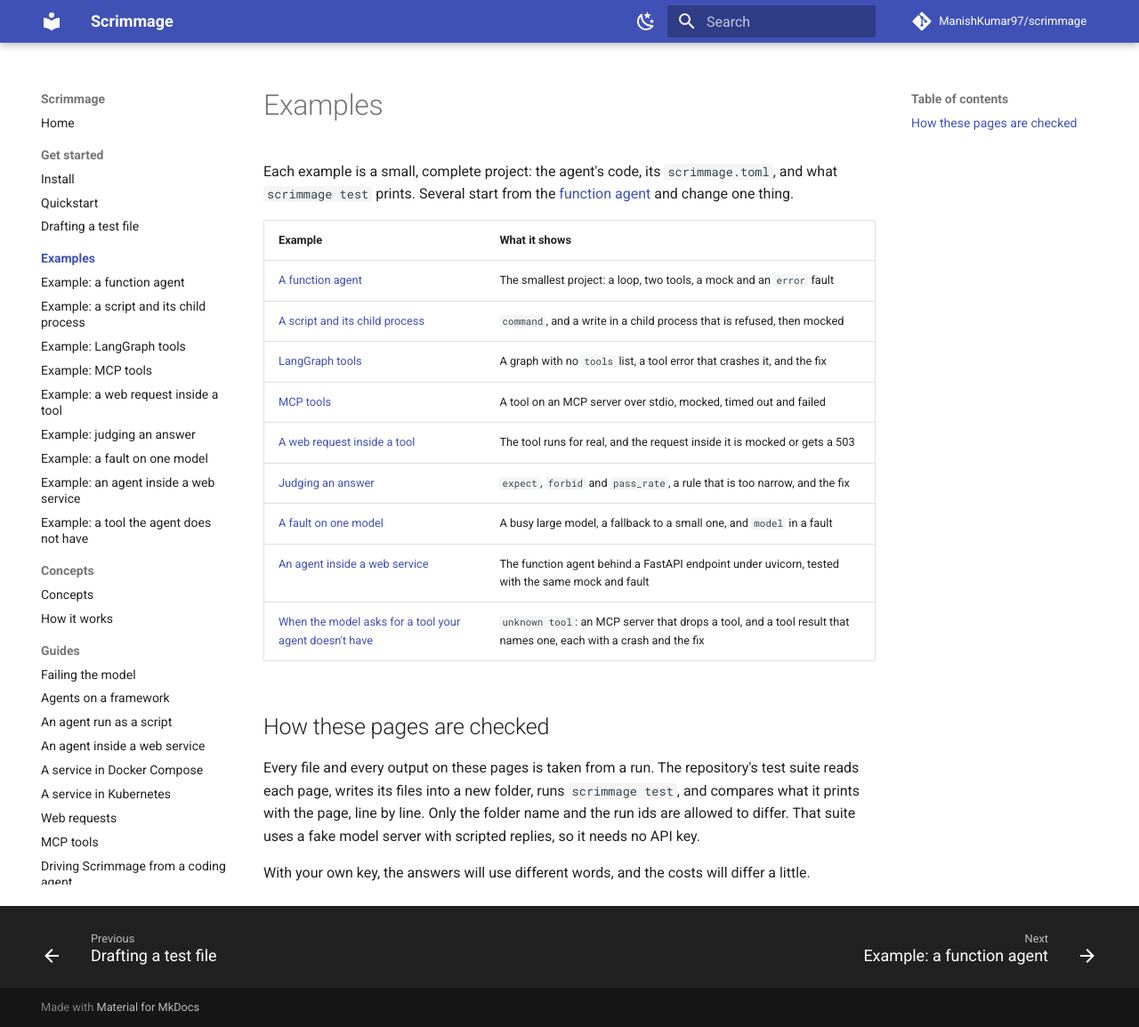
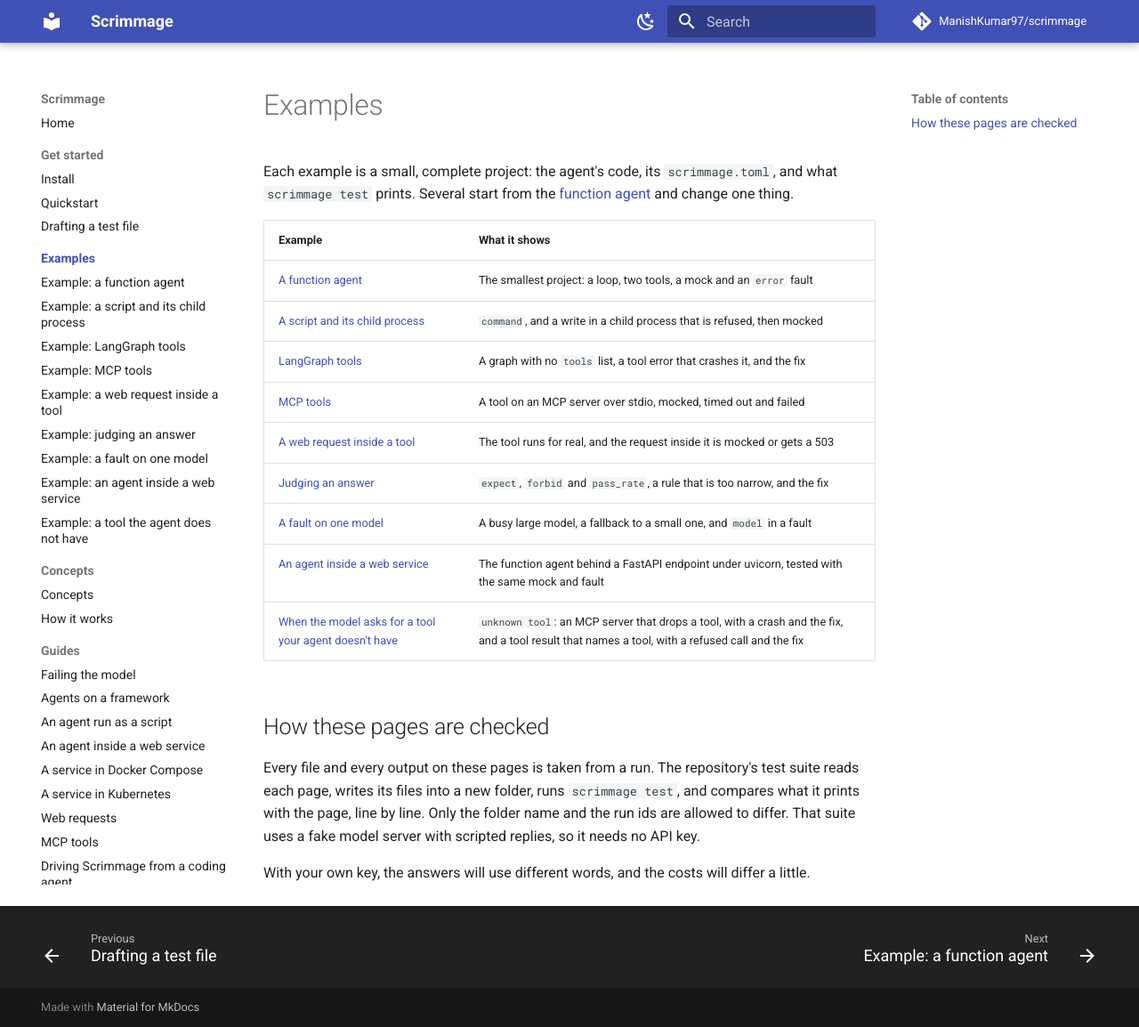
Before and after one commit to ManishKumar97/scrimmage, an MkDocs documentation site: the page built from docs/examples/index.md, in a window 1280 px wide and 1154 px high. Shown: the whole window at 89% size. Built offline with MkDocs 1.6.1 and Material for MkDocs 9.7.7, drawn with Linux system fonts in a browser that asks for light colours; comment, search, counter and statistics services are not loaded.

Commit message:
docs(examples): say what each unknown tool example shows

```diff
--- a/docs/examples/index.md
+++ b/docs/examples/index.md
@@ -13,7 +13,7 @@ Several start from the [function agent](function-agent.md) and change one thing.
 | [Judging an answer](judging.md) | `expect`, `forbid` and `pass_rate`, a rule that is too narrow, and the fix |
 | [A fault on one model](one-model.md) | A busy large model, a fallback to a small one, and `model` in a fault |
 | [An agent inside a web service](service-agent.md) | The function agent behind a FastAPI endpoint under uvicorn, tested with the same mock and fault |
-| [When the model asks for a tool your agent doesn't have](unknown-tool.md) | `unknown tool`: an MCP server that drops a tool, and a tool result that names one, each with a crash and the fix |
+| [When the model asks for a tool your agent doesn't have](unknown-tool.md) | `unknown tool`: an MCP server that drops a tool, with a crash and the fix, and a tool result that names a tool, with a refused call and the fix |
 
 ## How these pages are checked
 
```
